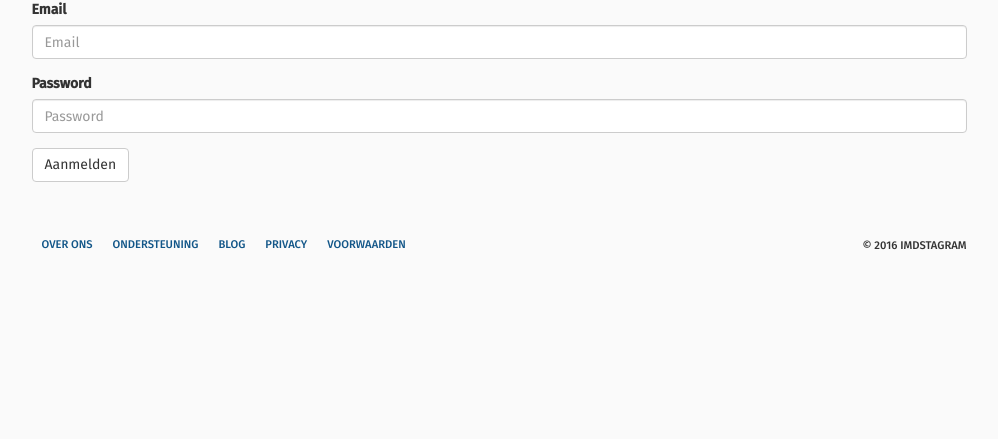
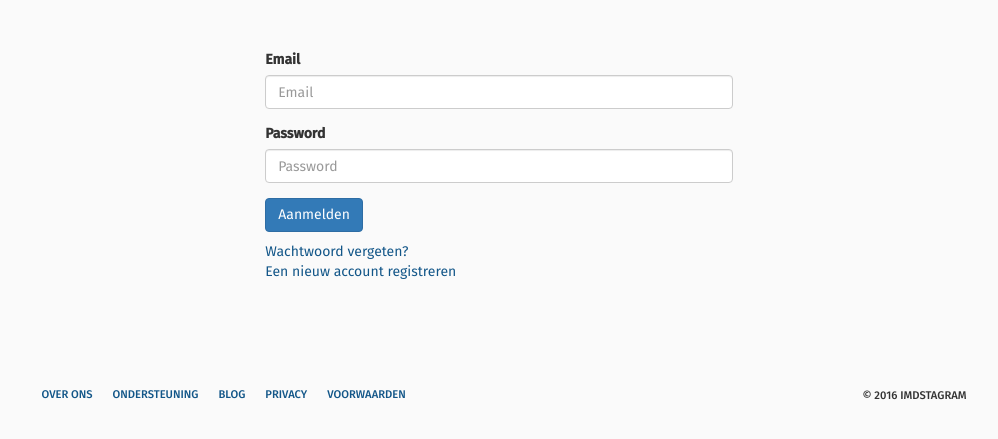
Before and after one commit to weichie/IMDstagram, a PHP site: page /app/views/base.php in a window 1280 px wide. Shown: the part 52-491 px from the top of the page, without its empty margins (141-1139 px from the left). Run offline with PHP 8.4, Linux system fonts and the light colour scheme; some libraries are stand-ins or nearby versions.

Commit message:
Login en register forms style update

```diff
--- a/app/views/login.php
+++ b/app/views/login.php
@@ -1,4 +1,4 @@
-<form action="" method="post">
+<form action="" method="post" class="login-form">
 	<div class="form-group">
 		<label for="email">Email</label>
 		<input type="email" class="form-control" name="email" id="email" placeholder="Email">
@@ -7,5 +7,7 @@
 		<label for="password">Password</label>
 		<input type="password" class="form-control" name="password" id="password" placeholder="Password">
 	</div>
-	<button type="submit" name="login" class="btn btn-default">Aanmelden</button>
+	<button type="submit" name="login" class="btn btn-primary">Aanmelden</button><br>
+	<a href="#!">Wachtwoord vergeten?</a><br>
+	<a href="?p=register">Een nieuw account registreren</a>
 </form>
--- a/app/views/register.php
+++ b/app/views/register.php
@@ -1,7 +1,7 @@
 <?php
 
 ?>
-<form action="" method="post">
+<form action="" method="post" class="login-form">
 	<div class="form-group">
 		<label for="email">Email</label>
 		<input type="email" class="form-control" name="email" id="email" placeholder="Email">
@@ -10,5 +10,6 @@
 		<label for="password">Password</label>
 		<input type="password" class="form-control" name="password" id="password" placeholder="Password">
 	</div>
-	<button type="submit" name="register" class="btn btn-default">Registreren</button>
+	<button type="submit" name="register" class="btn btn-primary">Registreren</button><br>
+	<a href="?p=login">Aanmelden met een bestaand account</a>
 </form>
--- a/assets/sass/style.scss
+++ b/assets/sass/style.scss
@@ -122,7 +122,14 @@ header{
 		height: 350px;
 	}
 }
+.login-form{
+	margin: 50px auto;
+	width: 50%;
 
+	button{
+		margin-bottom: 10px;
+	}
+}
 .acc-details{
 	display: flex;
 	padding: 50px 0;
```
Also changed, not shown: assets/css/style.css (+8 -0 lines), assets/css/style.min.css.
